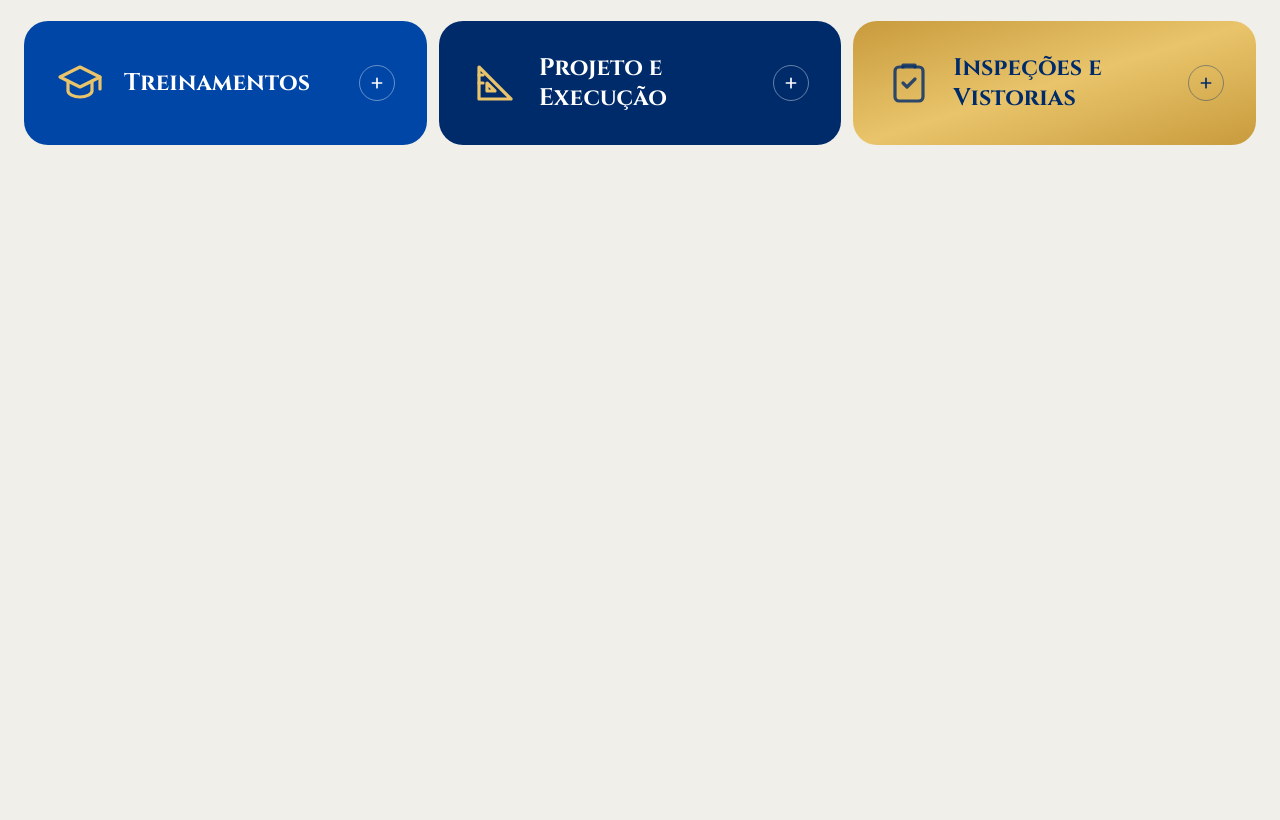
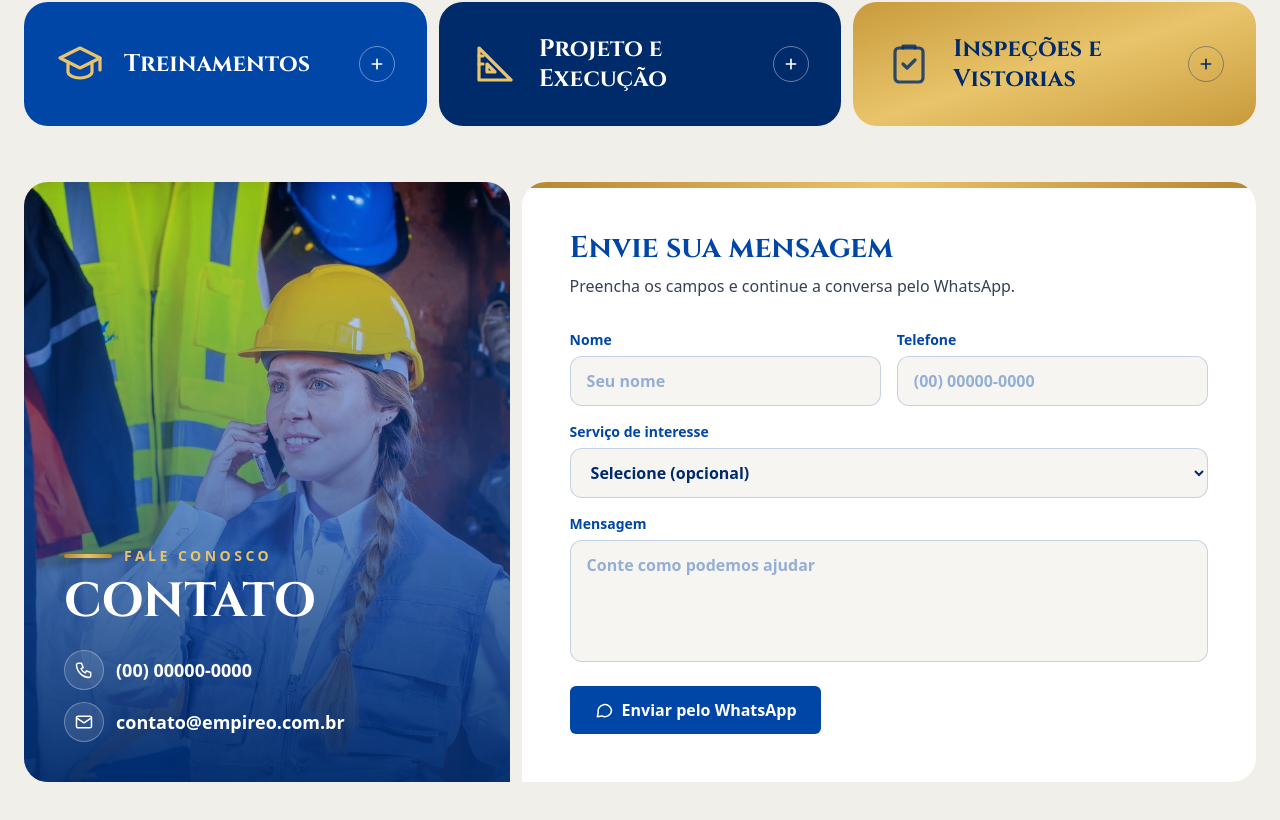
Before and after one commit to RodrigoBrunet/empireo-preview, a Next.js app: page / in a window 1280 px wide. Shown: the part 1648-2468 px from the top of the page. Before the commit the page ends 1849 px from the top, so only its background shows below. Built offline with nearby package versions, Linux system fonts and the light colour scheme.

Commit message:
criando secao contato

```diff
--- a/app/page.tsx
+++ b/app/page.tsx
@@ -1,4 +1,5 @@
 import Apresentacao from "@/components/Apresentacao";
+import Contato from "@/components/Contato";
 import Hero from "@/components/Hero";
 import MissaoVisao from "@/components/MissaoVisao";
 import Servicos from "@/components/Servicos";
@@ -10,6 +11,7 @@ export default function Home() {
       <Apresentacao />
       <MissaoVisao />
       <Servicos />
+      <Contato />
     </>
   );
 }
--- a/components/Apresentacao.tsx
+++ b/components/Apresentacao.tsx
@@ -5,7 +5,7 @@ export default function Apresentacao() {
     // a altura do header fixo para o card não ficar escondido atrás dele
     <section
       id="sobre"
-      className="max-w-7xl mx-auto px-4 md:px-6 py-10 md:py-14 scroll-mt-26 md:scroll-mt-34"
+      className="max-w-7xl mx-auto px-4 md:px-6 py-10 md:py-14 scroll-mt-21 md:scroll-mt-28"
     >
       {/* Hover: o card sobe e a sombra cresce; o "E" do fundo e a linha do título
           reagem junto (group). O movimento fica em motion-safe */}
--- /dev/null
+++ b/components/Contato.tsx
@@ -0,0 +1,230 @@
+"use client";
+import Image from "next/image";
+import { useState, type FormEvent, type ReactNode } from "react";
+// Foto gratuita do Pexels (licença livre para uso comercial): pexels.com/photo/209719
+import foto from "@/public/contato.jpg";
+import { areas } from "@/components/Servicos";
+
+// TODO: dados provisórios — trocar pelos contatos reais da Empireo.
+// whatsapp: só dígitos, com DDI 55 + DDD (formato exigido pelo wa.me)
+const contato = {
+  whatsapp: "5500000000000",
+  telefone: "(00) 00000-0000",
+  email: "contato@empireo.com.br",
+};
+
+// Máscara de telefone ao digitar: (00) 0000-0000 para fixo e (00) 00000-0000
+// para celular — o formato muda sozinho quando passa de 10 dígitos
+function mascaraTelefone(texto: string) {
+  const d = texto.replace(/\D/g, "").slice(0, 11);
+  if (d.length === 0) return "";
+  if (d.length <= 2) return `(${d}`;
+  const meio = d.length > 10 ? 7 : 6;
+  if (d.length <= meio) return `(${d.slice(0, 2)}) ${d.slice(2)}`;
+  return `(${d.slice(0, 2)}) ${d.slice(2, meio)}-${d.slice(meio)}`;
+}
+
+const campo =
+  "w-full rounded-xl border border-[#0046A6]/20 bg-[#F1EFEA]/60 px-4 py-3 text-base text-[#002B6B] placeholder:text-[#0046A6]/40 outline-none transition focus:border-[#C89B3C] focus:bg-white focus:ring-2 focus:ring-[#E9C46A]/40";
+
+// Dois cards lado a lado, no padrão do Hero: foto com "Contato", e-mail e
+// telefone por cima, e o formulário. Sem servidor (site estático): ao enviar,
+// o formulário abre o WhatsApp com a mensagem já escrita.
+export default function Contato() {
+  const [enviado, setEnviado] = useState(false);
+  const [telefone, setTelefone] = useState("");
+
+  const enviar = (e: FormEvent<HTMLFormElement>) => {
+    e.preventDefault();
+    const dados = new FormData(e.currentTarget);
+    const valor = (nome: string) => String(dados.get(nome) ?? "").trim();
+
+    const linhas = [
+      "Olá! Vim pelo site da Empireo.",
+      "",
+      `*Nome:* ${valor("nome")}`,
+      valor("telefone") ? `*Telefone:* ${valor("telefone")}` : null,
+      valor("servico") ? `*Serviço:* ${valor("servico")}` : null,
+      "",
+      "*Mensagem:*",
+      valor("mensagem"),
+    ].filter((linha) => linha !== null);
+
+    const url = `https://wa.me/${contato.whatsapp}?text=${encodeURIComponent(linhas.join("\n"))}`;
+    window.open(url, "_blank", "noopener,noreferrer");
+    setEnviado(true);
+  };
+
+  return (
+    // id="contato" é o destino do "Contato" do header e do "Fale Conosco" do Hero
+    <section
+      id="contato"
+      className="max-w-7xl mx-auto px-4 md:px-6 pb-10 md:pb-14 scroll-mt-21 md:scroll-mt-28"
+    >
+      <div className="grid gap-3 lg:grid-cols-5">
+        {/* Card de foto */}
+        <div className="relative overflow-hidden rounded-3xl lg:rounded-br-none aspect-3/4 sm:aspect-4/3 lg:aspect-auto lg:col-span-2 text-white">
+          <Image
+            src={foto}
+            alt="Engenheira com capacete de segurança falando ao telefone"
+            fill
+            sizes="(min-width: 1024px) 40vw, 100vw"
+            className="object-cover object-[65%_50%]"
+            placeholder="blur"
+          />
+          {/* Azul de baixo para cima, para o texto ficar legível sobre a foto */}
+          <div
+            aria-hidden="true"
+            className="absolute inset-0 bg-linear-to-t from-[#002B6B]/95 via-[#0046A6]/55 to-[#0046A6]/10"
+          />
+
+          <div className="absolute inset-x-0 bottom-0 p-6 sm:p-8 md:p-10">
+            <div className="flex items-center gap-3">
+              <span className="h-1 w-12 rounded-full bg-linear-to-r from-[#B8862F] via-[#E9C46A] to-[#B8862F]" />
+              <span className="text-xs md:text-sm font-semibold tracking-[0.25em] text-[#E9C46A]">
+                FALE CONOSCO
+              </span>
+            </div>
+            <h2 className="font-display font-bold uppercase text-3xl md:text-5xl mt-3">
+              Contato
+            </h2>
+
+            <ul className="mt-6 space-y-3">
+              <LinhaContato href={`tel:+55${contato.telefone.replace(/\D/g, "")}`} icone={<IconeTelefone />}>
+                {contato.telefone}
+              </LinhaContato>
+              <LinhaContato href={`mailto:${contato.email}`} icone={<IconeEmail />}>
+                {contato.email}
+              </LinhaContato>
+            </ul>
+          </div>
+        </div>
+
+        {/* Card do formulário (faixa dourada no topo, como em Sobre nós) */}
+        <div className="relative overflow-hidden bg-white rounded-3xl lg:rounded-bl-none p-6 sm:p-8 md:p-12 lg:col-span-3">
+          <span className="absolute inset-x-0 top-0 h-1.5 bg-linear-to-r from-[#B8862F] via-[#E9C46A] to-[#B8862F]" />
+
+          <h3 className="font-display font-bold text-2xl md:text-3xl">
+            Envie sua mensagem
+          </h3>
+          <p className="mt-2 text-gray-700">
+            Preencha os campos e continue a conversa pelo WhatsApp.
+          </p>
+
+          <form onSubmit={enviar} className="mt-8 grid gap-4 sm:grid-cols-2">
+            <label className="grid gap-1.5 text-sm font-semibold">
+              Nome
+              <input name="nome" required autoComplete="name" className={campo} placeholder="Seu nome" />
+            </label>
+            <label className="grid gap-1.5 text-sm font-semibold">
+              Telefone <span className="sr-only">(opcional)</span>
+              <input
+                name="telefone"
+                type="tel"
+                inputMode="numeric"
+                autoComplete="tel-national"
+                value={telefone}
+                onChange={(e) => setTelefone(mascaraTelefone(e.target.value))}
+                maxLength={15}
+                className={campo}
+                placeholder="(00) 00000-0000"
+              />
+            </label>
+            <label className="grid gap-1.5 text-sm font-semibold sm:col-span-2">
+              Serviço de interesse
+              <select name="servico" defaultValue="" className={campo}>
+                <option value="">Selecione (opcional)</option>
+                {areas.map((area) => (
+                  <option key={area.titulo}>{area.titulo}</option>
+                ))}
+                <option>Outro</option>
+              </select>
+            </label>
+            <label className="grid gap-1.5 text-sm font-semibold sm:col-span-2">
+              Mensagem
+              <textarea
+                name="mensagem"
+                required
+                rows={4}
+                className={`${campo} resize-none`}
+                placeholder="Conte como podemos ajudar"
+              />
+            </label>
+
+            <div className="sm:col-span-2 flex flex-wrap items-center gap-4 mt-2">
+              <button
+                type="submit"
+                className="inline-flex items-center gap-2 bg-[#0046A6] text-white font-bold px-6 py-3 rounded-md cursor-pointer transition duration-200 hover:bg-[#E9C46A] hover:text-[#002B6B] hover:scale-105"
+              >
+                <IconeMensagem />
+                Enviar pelo WhatsApp
+              </button>
+              {/* aria-live: leitores de tela anunciam a confirmação */}
+              <p aria-live="polite" className="text-sm text-gray-700">
+                {enviado && "Abrimos o WhatsApp em uma nova aba com a sua mensagem."}
+              </p>
+            </div>
+          </form>
+        </div>
+      </div>
+    </section>
+  );
+}
+
+function LinhaContato({ href, icone, children }: { href: string; icone: ReactNode; children: ReactNode }) {
+  return (
+    <li>
+      <a
+        href={href}
+        className="group inline-flex items-center gap-3 text-base md:text-lg font-semibold transition hover:text-[#E9C46A]"
+      >
+        <span className="h-10 w-10 shrink-0 rounded-full border border-white/30 bg-white/10 flex items-center justify-center transition group-hover:border-[#E9C46A] group-hover:bg-[#E9C46A] group-hover:text-[#002B6B]">
+          {icone}
+        </span>
+        {children}
+      </a>
+    </li>
+  );
+}
+
+function Icone({ children }: { children: ReactNode }) {
+  return (
+    <svg
+      viewBox="0 0 24 24"
+      fill="none"
+      stroke="currentColor"
+      strokeWidth={1.8}
+      strokeLinecap="round"
+      strokeLinejoin="round"
+      aria-hidden="true"
+      className="h-5 w-5"
+    >
+      {children}
+    </svg>
+  );
+}
+
+function IconeTelefone() {
+  return (
+    <Icone>
+      <path d="M5 4h4l2 5-2.5 1.5a11 11 0 0 0 5 5L15 13l5 2v4a2 2 0 0 1-2 2A16 16 0 0 1 3 6a2 2 0 0 1 2-2z" />
+    </Icone>
+  );
+}
+
+function IconeEmail() {
+  return (
+    <Icone>
+      <rect x="3" y="5" width="18" height="14" rx="2" />
+      <path d="M3 7l9 6 9-6" />
+    </Icone>
+  );
+}
+
+function IconeMensagem() {
+  return (
+    <Icone>
+      <path d="M21 12a8 8 0 0 1-11.6 7.1L4 20l1-4.6A8 8 0 1 1 21 12z" />
+    </Icone>
+  );
+}
--- a/components/Header.tsx
+++ b/components/Header.tsx
@@ -3,14 +3,13 @@ import Image from "next/image";
 import Link from "next/link";
 import { usePathname } from "next/navigation";
 import { useEffect, useState } from "react";
-// Versão do logo sem as margens brancas do arquivo original (public/logo.jpg)
-import logo from "@/public/logo-header.jpg";
+import logo from "@/public/logo.jpg";
 
 const links = [
   { href: "/", label: "Inicio" },
   { href: "/#sobre", label: "Sobre nós" },
   { href: "/#servicos", label: "Serviços" },
-  { href: "/contact", label: "Contato" },
+  { href: "/#contato", label: "Contato" },
 ];
 
 export default function Header() {
@@ -45,16 +44,18 @@ export default function Header() {
     <header className="bg-white text-[#0046A6] shadow-md sticky top-0 w-full z-50 motion-safe:animate-header-in">
       <nav
         // Desktop: 3 colunas (logo | links | vazio) para os links ficarem no centro exato
-        className="max-w-7xl mx-auto flex items-center justify-between md:grid md:grid-cols-[1fr_auto_1fr] px-4 md:px-6 py-3 md:py-1"
+        className="max-w-7xl mx-auto flex items-center justify-between md:grid md:grid-cols-[1fr_auto_1fr] px-4 md:px-6 py-3 md:py-2"
         aria-label="Menu principal"
       >
         {/* Logo: <a> comum (não Link) para recarregar a página inteira; o basePath
             precisa ir na mão porque só o Link do Next o adiciona sozinho */}
-        <a href={`${process.env.NEXT_PUBLIC_BASE_PATH}/`} className="flex items-center w-fit">
+        {/* overflow-hidden + margens negativas cortam a margem branca de cima (~10%)
+            e de baixo (~16%) do logo.jpg: o logo fica do mesmo tamanho e o header mais baixo */}
+        <a href={`${process.env.NEXT_PUBLIC_BASE_PATH}/`} className="flex items-center w-fit overflow-hidden">
           <Image
             src={logo}
             alt="Logo Empireo Engenharia & Segurança"
-            className="h-20 md:h-32 w-auto"
+            className="h-20 md:h-32 w-auto -mt-2 -mb-3 md:-mt-3 md:-mb-5"
             priority
           />
         </a>
--- a/components/Servicos.tsx
+++ b/components/Servicos.tsx
@@ -10,15 +10,15 @@ type Area = {
   itens: string[];
 };
 
-const areas: Area[] = [
+// Exportada: o formulário de Contato usa os títulos como opções de serviço
+export const areas: Area[] = [
   {
     titulo: "Treinamentos",
     tema: "azul",
     icone: <IconeCapelo />,
     itens: [
       "NR-12 — Segurança em Máquinas e Equipamentos",
-      "Inventor Professional",
-      "Inventor Nastran",
+      "Inventor Professional e Inventor Nastran",
     ],
   },
   {
@@ -91,7 +91,7 @@ export default function Servicos() {
     // id="servicos" é o destino do atalho "Serviços" do header
     <section
       id="servicos"
-      className="max-w-7xl mx-auto px-4 md:px-6 pb-10 md:pb-14 scroll-mt-26 md:scroll-mt-34"
+      className="max-w-7xl mx-auto px-4 md:px-6 pb-10 md:pb-14 scroll-mt-21 md:scroll-mt-28"
     >
       <div className="text-center max-w-2xl mx-auto mb-8 md:mb-10">
         <p className="text-sm font-semibold tracking-[0.25em] text-[#B8862F]">
@@ -129,7 +129,9 @@ function CardArea({ area }: { area: Area }) {
         aria-controls={idLista}
         className="w-full flex items-center gap-3 md:gap-5 text-left cursor-pointer"
       >
-        <span className={`shrink-0 h-9 w-9 md:h-12 md:w-12 ${t.destaque}`}>{area.icone}</span>
+        <span className={`shrink-0 h-9 w-9 md:h-12 md:w-12 ${t.destaque}`}>
+          {area.icone}
+        </span>
 
         {/* lg:min-h-[2lh]: reserva 2 linhas para os cards fechados terem a mesma altura */}
         <span className="flex-1 min-w-0 flex items-center font-display font-bold text-xl md:text-2xl leading-tight lg:min-h-[2lh]">
@@ -173,7 +175,7 @@ function CardArea({ area }: { area: Area }) {
               <div
                 key={outra.titulo}
                 aria-hidden="true"
-                className="invisible hidden lg:flex flex-wrap gap-2 col-start-1 row-start-1"
+                className="invisible hidden lg:flex flex-col items-start gap-2 col-start-1 row-start-1"
               >
                 {outra.itens.map((item, i) => (
                   <span key={item + i} className={chipBase}>
@@ -183,7 +185,8 @@ function CardArea({ area }: { area: Area }) {
               </div>
             ))}
 
-            <ul className="flex flex-wrap content-start gap-2 col-start-1 row-start-1">
+            {/* Um chip por linha (flex-col), todos os cards no mesmo padrão */}
+            <ul className="flex flex-col items-start gap-2 col-start-1 row-start-1">
               {area.itens.map((item, i) => (
                 <li
                   key={item + i}
```
Also changed, not shown: components/Hero.tsx (+15 -15 lines), public/contato.jpg (added), 13 other files (tests, documents, lock files or other folders).
